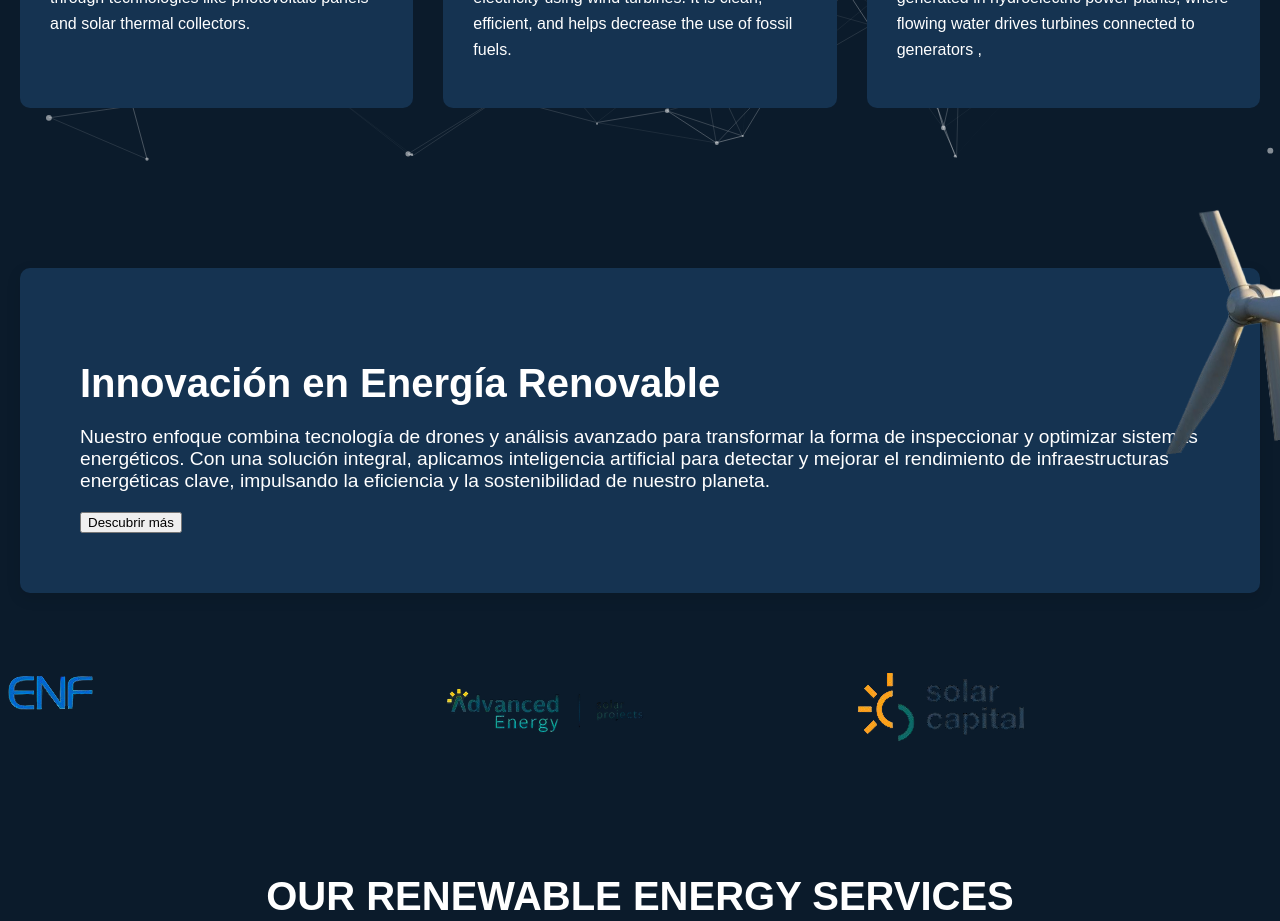
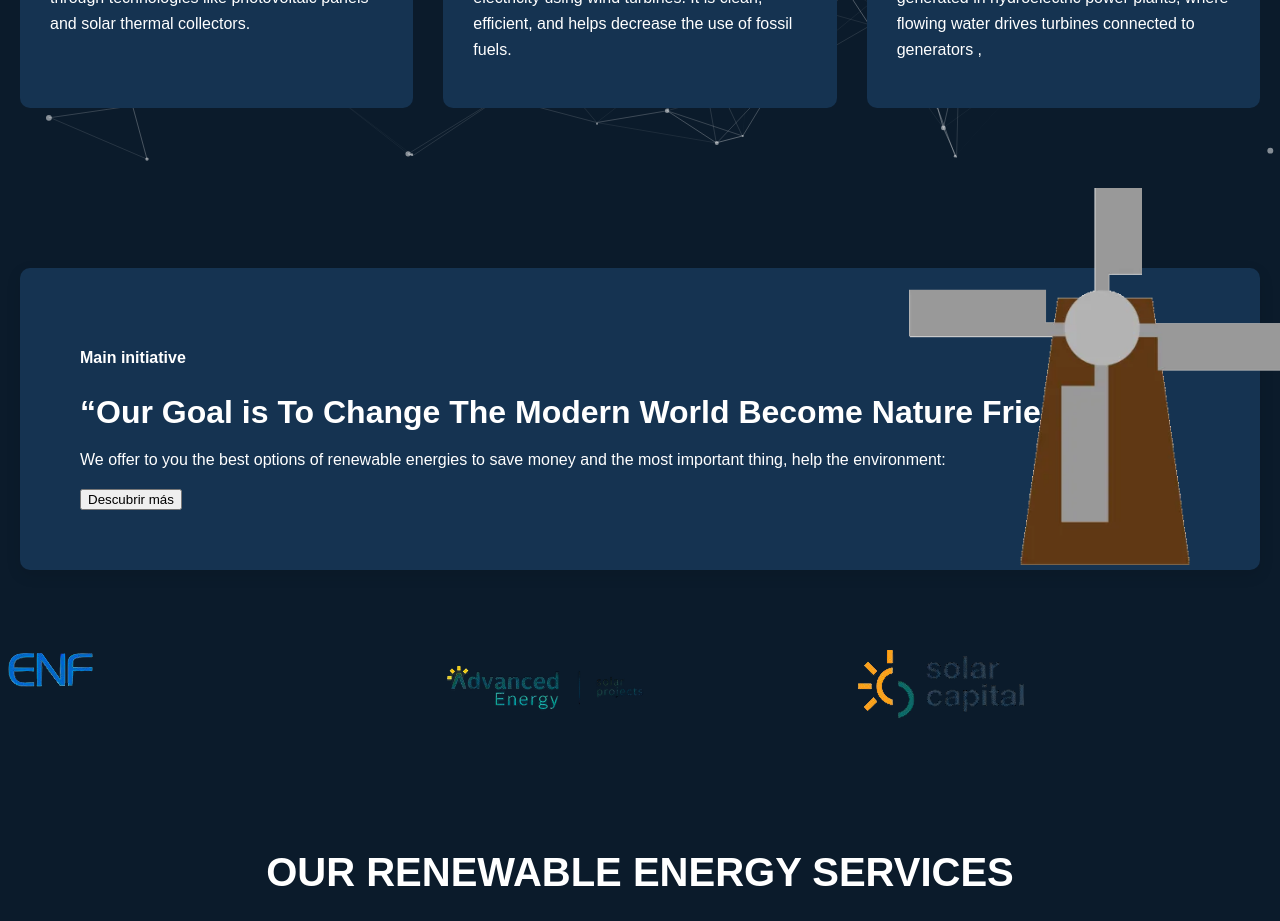
Before and after one commit to Chris85234/Ionstress, a React (Create React App) app: page / in a window 1280 px wide. Shown: the part 1120-2041 px from the top of the page. Built offline with nearby package versions, Linux system fonts and the light colour scheme.

Commit message:
se resolvio el probleba de la turbina

```diff
--- a/src/components/PropellerSection.js
+++ b/src/components/PropellerSection.js
@@ -11,16 +11,17 @@ const PropellerSection = () => {
       {/* Contenedor de la card de información */}
       <div className="card-container">
         <div className="text-card">
-          <h2 className="section-heading">Innovación en Energía Renovable</h2>
+          <h4 classname="mini-title">Main initiative</h4>
+          <h2 className="section-heading">“Our Goal is To Change The Modern World Become Nature Friendly”</h2>
           <p className="section-description">
-            Nuestro enfoque combina tecnología de drones y análisis avanzado para transformar la forma de inspeccionar y optimizar sistemas energéticos. Con una solución integral, aplicamos inteligencia artificial para detectar y mejorar el rendimiento de infraestructuras energéticas clave, impulsando la eficiencia y la sostenibilidad de nuestro planeta.
+            We offer to you the best options of renewable energies to save money and the most important thing, help the environment:
           </p>
           <button className="btn-button">Descubrir más</button>
         </div>
       </div>
       {/* Imagen sobrepuesta (a la derecha) – utiliza la imagen de aerogenerador */}
       <img
-        src="/assets/propeller.png"
+        src="/assets/propeller.gif"
         alt="Aerogenerador Animado"
         className="propeller-image-overlay"
       />
--- a/src/styles/styles.css
+++ b/src/styles/styles.css
@@ -319,33 +319,28 @@ body {
   padding: 20px;
 }
 
+
 .section-heading {
-  font-size: 2.5rem;
+  font-size: 2.0rem;
   font-weight: bold;
   margin-bottom: 20px;
 }
 
 .section-description {
-  font-size: 1.2rem;
+  font-size: 1.0 rem;
   margin-bottom: 20px;
 }
 
 /* Imagen sobrepuesta del aerogenerador */
 .propeller-image-overlay {
   position: absolute;
-  top: -50px;    /* Ajusta para mover la imagen verticalmente */
-  right: -100px; /* Ajusta para mover la imagen horizontalmente */
-  width: 250px;  /* Tamaño de la imagen, ajusta según el diseño */
+  top: -60px;    /* Ajusta para mover la imagen verticalmente */
+  right: -50px; /* Ajusta para mover la imagen horizontalmente */
+  width: 450px;  /* Tamaño de la imagen, ajusta según el diseño */
   max-width: 100%;
-  animation: spin 2s linear infinite;
   z-index: 3;
 }
 
-/* Keyframes para la animación giratoria */
-@keyframes spin {
-  from { transform: rotate(0deg); }
-  to { transform: rotate(360deg); }
-}
 
 /* Debe estar en el fondo de la sección (si aún usas el debug, luego elimina el borde) */
 #particles-js {
```
Also changed, not shown: public/assets/propeller.gif (added), public/assets/propeller.png (deleted).
